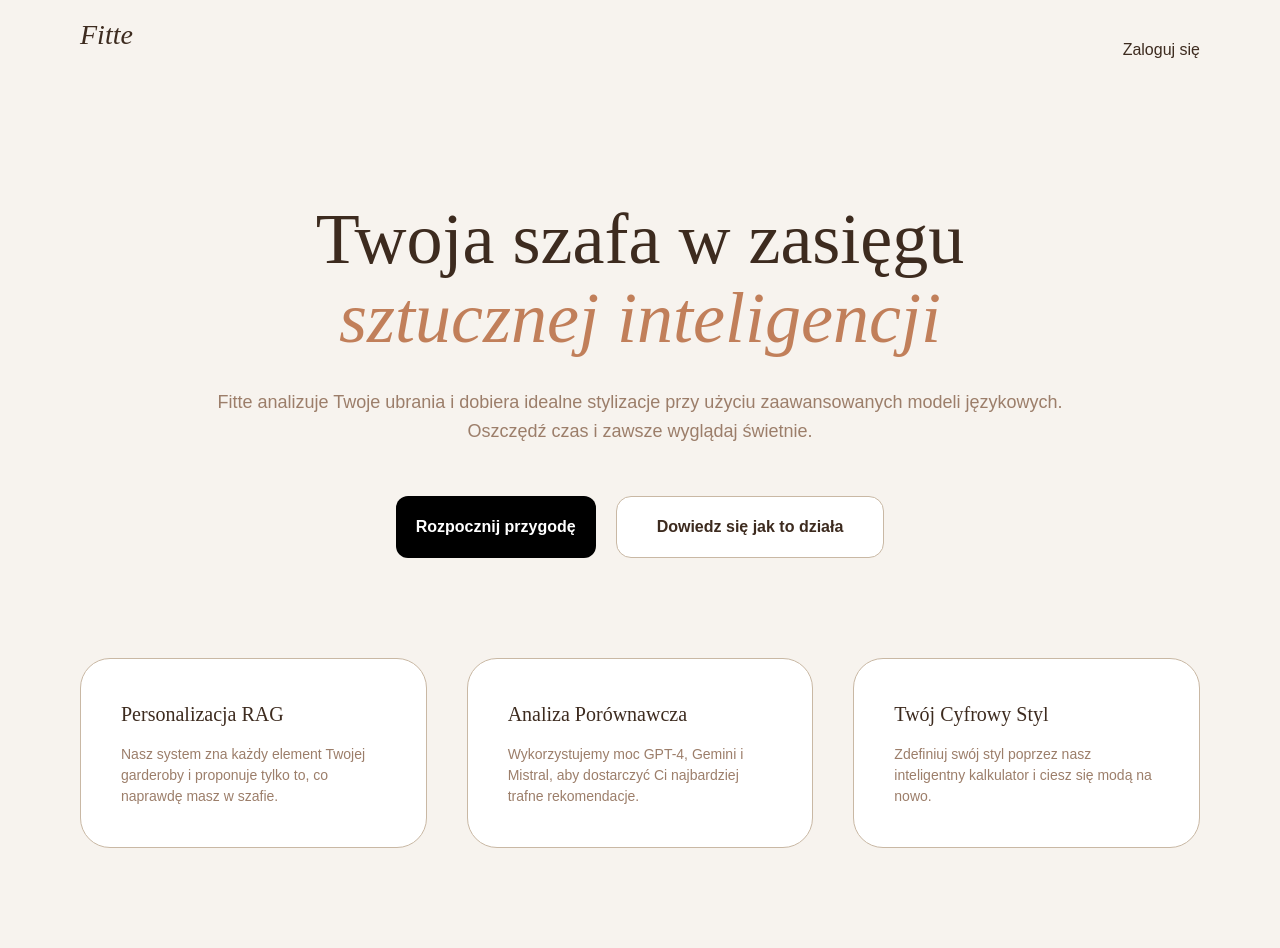
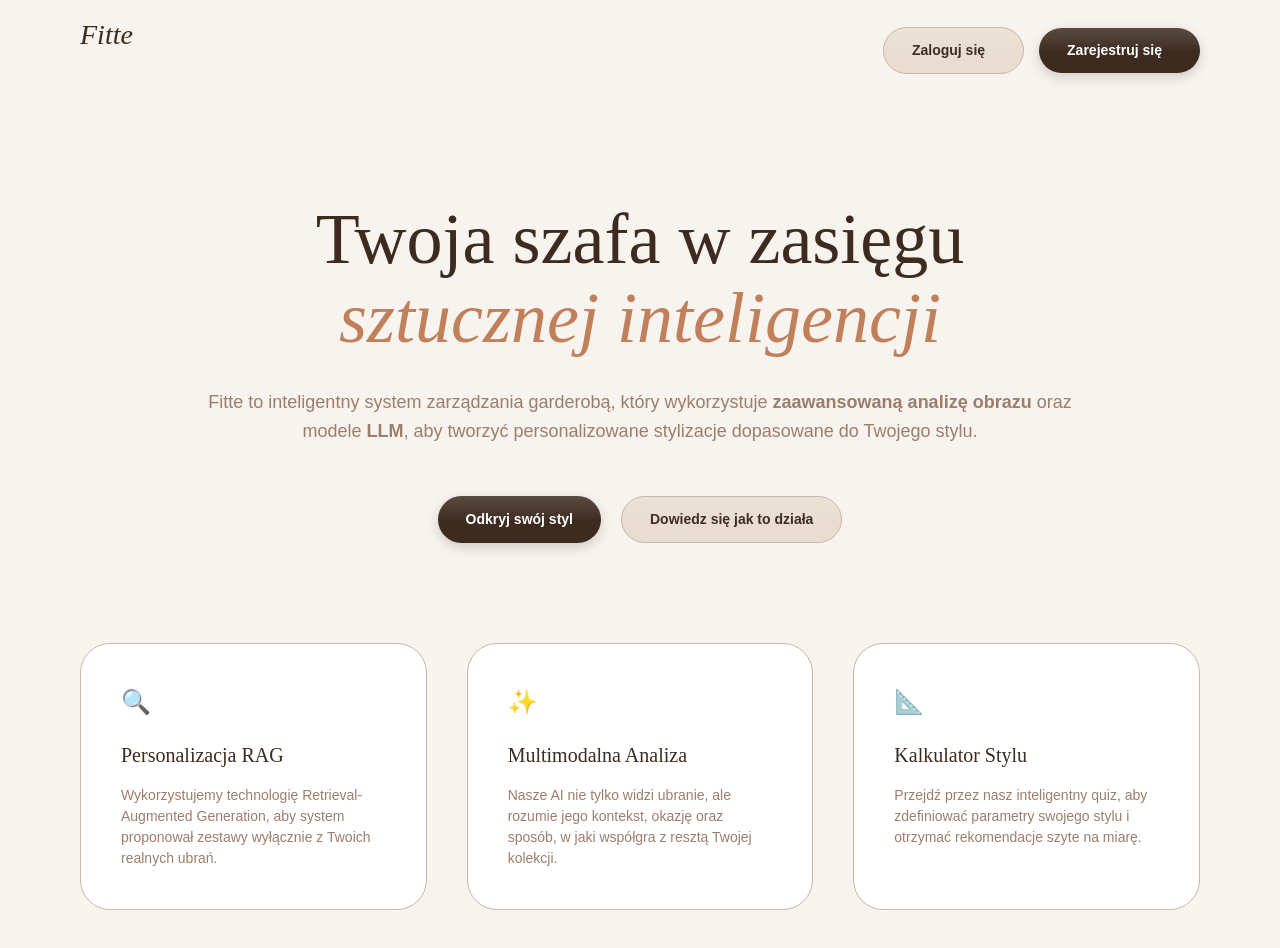
Before and after one commit to lilyhurko/fitte-ai-stylist, a React (Vite) app in the folder client/: page / in a window 1280 px wide. Shown: the top 948 px of the page. Built offline with nearby package versions, Linux system fonts and the light colour scheme.

Commit message:
style: polish GuestPage UI with Apple-style buttons and semantic HTML
- Implemented Apple-style mirror effect on buttons

- Standardized button naming and improved HTML semantics

- Added smooth scroll to features section

```diff
--- a/client/src/components/Wardrobe/AddItemModal.css
+++ b/client/src/components/Wardrobe/AddItemModal.css
@@ -42,13 +42,6 @@
 .preview-box { text-align: center; }
 .preview-img { max-height: 250px; border-radius: 12px; margin: 0 auto; }
 
-.btn-primary {
-  background: #000; color: white;
-  padding: 12px 20px;
-  border-radius: 12px;
-  font-weight: 600;
-  transition: opacity 0.2s;
-}
 .btn-primary:disabled { opacity: 0.7; cursor: not-allowed; }
 
 .flex-center { display: flex; justify-content: center; align-items: center; }
--- a/client/src/components/Wardrobe/AddItemModal.jsx
+++ b/client/src/components/Wardrobe/AddItemModal.jsx
@@ -105,7 +105,7 @@ const AddItemModal = ({ isOpen, onClose, onAddSuccess }) => {
                 )}
 
                 <button
-                  className="btn-primary mt-4 w-full flex-center"
+                  className="btn-fitte btn-primary mt-4 w-full flex-center"
                   onClick={processImageWithAI}
                   disabled={isLoading}
                 >
--- a/client/src/pages/GuestPage/GuestPage.css
+++ b/client/src/pages/GuestPage/GuestPage.css
@@ -1,3 +1,4 @@
+
 .guest-container {
   min-height: 100vh;
   background-color: var(--color-fitte-cream);
@@ -10,6 +11,74 @@
   display: flex;
   justify-content: space-between;
   align-items: center;
+}
+
+.nav-auth-group {
+  display: flex;
+  gap: 15px;
+  align-items: center;
+}
+
+.btn-fitte {
+  position: relative;
+  display: flex;
+  align-items: center;
+  justify-content: center;
+  gap: 10px;
+  padding: 12px 28px;
+  border-radius: 999px;
+  font-weight: 600;
+  font-size: 14px;
+  cursor: pointer;
+  transition: all 0.3s cubic-bezier(0.4, 0, 0.2, 1);
+  overflow: hidden;
+  border: none;
+  text-decoration: none;
+}
+
+.btn-fitte::before {
+  content: "";
+  position: absolute;
+  top: 0;
+  left: 0;
+  right: 0;
+  height: 50%;
+  background: linear-gradient(
+    to bottom,
+    rgba(255, 255, 255, 0.15) 0%,
+    rgba(255, 255, 255, 0.02) 100%
+  );
+  pointer-events: none;
+  z-index: 1;
+}
+
+.btn-primary {
+  background-color: var(--color-fitte-brown-dark);
+  color: white;
+  box-shadow: 0 4px 12px rgba(61, 43, 31, 0.2);
+}
+
+.btn-primary:hover {
+  transform: translateY(-2px);
+  background-color: #4D3B2F;
+  box-shadow: 0 8px 20px rgba(61, 43, 31, 0.35);
+}
+
+.btn-secondary {
+  background-color: var(--color-fitte-beige);
+  color: var(--color-fitte-brown-dark);
+  border: 1px solid var(--color-fitte-sand);
+}
+
+.btn-secondary:hover {
+  transform: translateY(-2px);
+  background-color: white;
+  box-shadow: 0 8px 20px rgba(232, 221, 208, 0.6);
+}
+
+.btn-icon {
+  font-size: 16px;
+  margin-bottom: 1px;
 }
 
 .hero-section {
@@ -38,26 +107,6 @@
   justify-content: center;
 }
 
-.btn-primary {
-  background: var(--color-fitte-brown-dark);
-  color: white;
-  padding: 18px 40px;
-  border-radius: 15px;
-  border: none;
-  font-weight: 700;
-  cursor: pointer;
-  font-size: 16px;
-}
-
-.btn-secondary {
-  background: white;
-  border: 1px solid var(--color-fitte-sand);
-  padding: 18px 40px;
-  border-radius: 15px;
-  font-weight: 700;
-  cursor: pointer;
-}
-
 .features-grid {
   display: grid;
   grid-template-columns: repeat(3, 1fr);
@@ -70,6 +119,11 @@
   background: white;
   border-radius: 30px;
   border: 1px solid var(--color-fitte-sand);
+  transition: transform 0.3s ease;
+}
+
+.feature-card:hover {
+  transform: translateY(-5px);
 }
 
 .feature-card h3 {
@@ -83,3 +137,8 @@
   color: var(--color-fitte-brown-light);
   line-height: 1.5;
 }
+
+.feature-icon {
+  font-size: 24px;
+  margin-bottom: 20px;
+}
--- a/client/src/pages/GuestPage/GuestPage.jsx
+++ b/client/src/pages/GuestPage/GuestPage.jsx
@@ -1,18 +1,36 @@
-import React from "react";
+import React, { useRef } from "react";
 import { useNavigate } from "react-router-dom";
 import "./GuestPage.css";
 
 const GuestPage = () => {
   const navigate = useNavigate();
+  const featuresRef = useRef(null);
+
+  const scrollToFeatures = () => {
+    featuresRef.current?.scrollIntoView({ behavior: "smooth" });
+  };
 
   return (
     <div className="guest-container">
-      <nav className="guest-nav">
+      <header className="guest-nav">
         <h1 className="logo font-playfair italic">Fitte</h1>
-        <button onClick={() => navigate("/register")} className="btn-outline">
-          Zaloguj się
-        </button>
-      </nav>
+        <nav className="nav-auth-group">
+          <button
+            onClick={() => navigate("/login")}
+            className="btn-fitte btn-secondary"
+          >
+            <span>Zaloguj się</span>
+            <span className="btn-icon"></span>
+          </button>
+          <button
+            onClick={() => navigate("/register")}
+            className="btn-fitte btn-primary"
+          >
+            <span>Zarejestruj się</span>
+            <span className="btn-icon"></span>
+          </button>
+        </nav>
+      </header>
 
       <main className="hero-section">
         <h2 className="hero-title font-playfair">
@@ -22,39 +40,45 @@ const GuestPage = () => {
           </span>
         </h2>
         <p className="hero-subtitle">
-          Fitte analizuje Twoje ubrania i dobiera idealne stylizacje przy użyciu
-          zaawansowanych modeli językowych. Oszczędź czas i zawsze wyglądaj
-          świetnie.
+          Fitte to inteligentny system zarządzania garderobą, który wykorzystuje
+          <strong> zaawansowaną analizę obrazu</strong> oraz modele{" "}
+          <strong>LLM</strong>, aby tworzyć personalizowane stylizacje
+          dopasowane do Twojego stylu.
         </p>
 
         <div className="cta-group">
-          <button onClick={() => navigate("/quiz")} className="btn-primary">
-            Rozpocznij przygodę
+          <button onClick={() => navigate("/quiz")} className="btn-fitte btn-primary">
+            Odkryj swój styl
           </button>
-          <button className="btn-secondary">Dowiedz się jak to działa</button>
+          <button onClick={scrollToFeatures} className="btn-fitte btn-secondary">
+            Dowiedz się jak to działa
+          </button>
         </div>
       </main>
 
-      <section className="features-grid">
+      <section ref={featuresRef} className="features-grid">
         <div className="feature-card">
+          <div className="feature-icon">🔍</div>
           <h3>Personalizacja RAG</h3>
           <p>
-            Nasz system zna każdy element Twojej garderoby i proponuje tylko to,
-            co naprawdę masz w szafie.
+            Wykorzystujemy technologię Retrieval-Augmented Generation, aby
+            system proponował zestawy wyłącznie z Twoich realnych ubrań.
           </p>
         </div>
         <div className="feature-card">
-          <h3>Analiza Porównawcza</h3>
+          <div className="feature-icon">✨</div>
+          <h3>Multimodalna Analiza</h3>
           <p>
-            Wykorzystujemy moc GPT-4, Gemini i Mistral, aby dostarczyć Ci
-            najbardziej trafne rekomendacje.
+            Nasze AI nie tylko widzi ubranie, ale rozumie jego kontekst, okazję
+            oraz sposób, w jaki współgra z resztą Twojej kolekcji.
           </p>
         </div>
         <div className="feature-card">
-          <h3>Twój Cyfrowy Styl</h3>
+          <div className="feature-icon">📐</div>
+          <h3>Kalkulator Stylu</h3>
           <p>
-            Zdefiniuj swój styl poprzez nasz inteligentny kalkulator i ciesz się
-            modą na nowo.
+            Przejdź przez nasz inteligentny quiz, aby zdefiniować parametry
+            swojego stylu i otrzymać rekomendacje szyte na miarę.
           </p>
         </div>
       </section>
```
